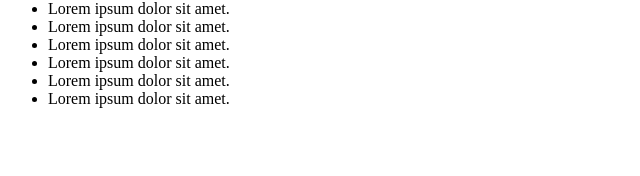
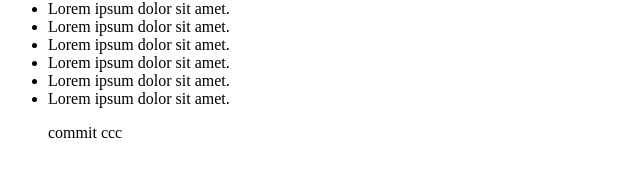
Before and after one commit to weilun1202/TJD101art, a plain HTML site: page index.html in a window 1280 px wide. Shown: the part 140-316 px from the top of the page, 0-640 px from the left. Drawn offline with Linux system fonts and the light colour scheme.

Commit message:
no message

```diff
--- a/index.html
+++ b/index.html
@@ -26,6 +26,8 @@
             <li>Lorem ipsum dolor sit amet.</li>
             <li>Lorem ipsum dolor sit amet.</li>
             <li>Lorem ipsum dolor sit amet.</li>
+
+            <p>commit ccc</p>
         </ul>
     </footer>
 </body>
```
